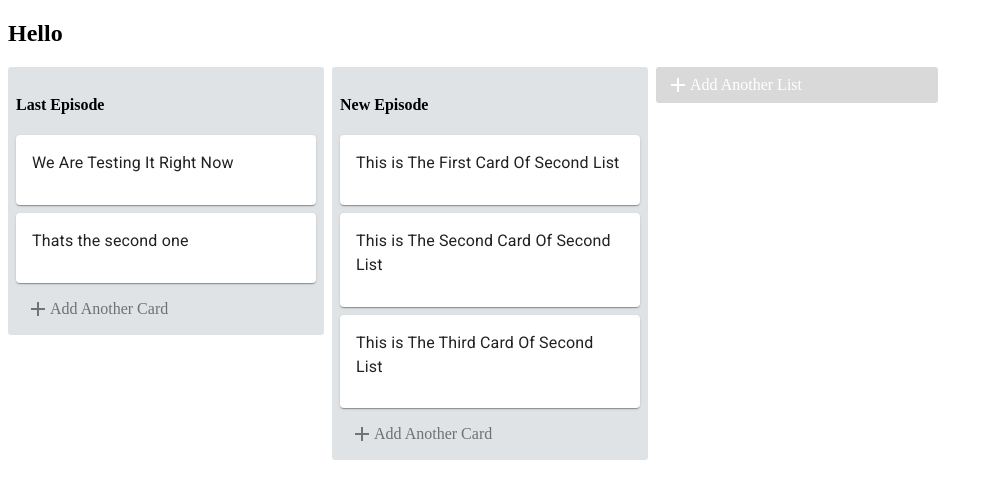
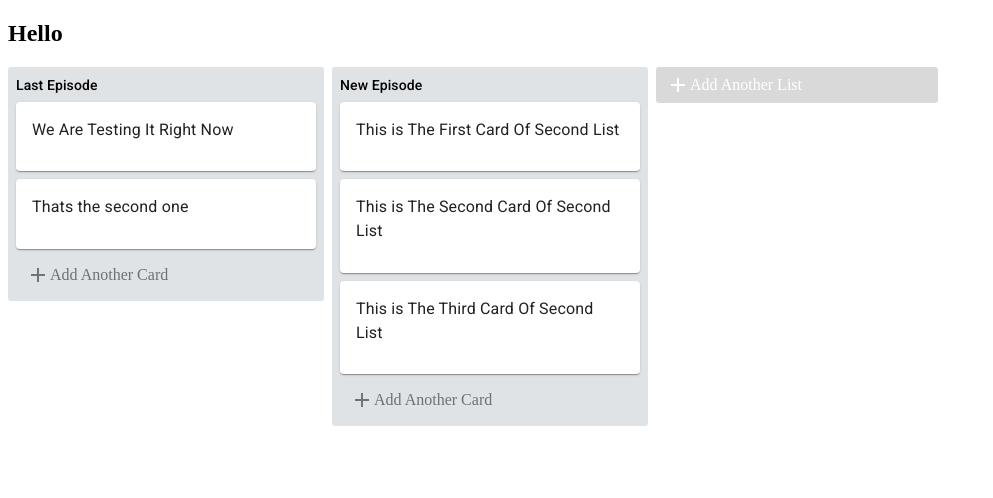
Before and after one commit to Usama26/trello-clone, a React (Create React App) app: page / in a window 1280 px wide. Shown: the top 498 px of the page, without its empty margins (0-993 px from the left). Built offline with nearby package versions, Linux system fonts and the light colour scheme.

Commit message:
Add Button Text Changed

```diff
--- a/src/componenets/TrelloList.js
+++ b/src/componenets/TrelloList.js
@@ -1,5 +1,6 @@
 import React from 'react'
 import TrelloCard from './TrelloCard'
+import Typography from '@material-ui/core/Typography';
 import TrelloActionButton from './TrelloActionButtion'
 import { Droppable, Draggable } from "react-beautiful-dnd";
 
@@ -26,7 +27,9 @@ const Trellolist = ({ title, cards, listID, index }) => {
                     <Droppable droppableId={String(listID)} >
                         {(provided) => (
                             <div {...provided.droppableProps}  ref={provided.innerRef}>
-                            <h4>{title}</h4>
+                                   <Typography variant="subtitle2" gutterBottom>
+                                {title}
+                            </Typography>
                             {cards.map((card, index) => <TrelloCard key={card.id} index={index}
                                 text={card.text} id={card.id} />)}
 {provided.placeholder}
```
Also changed, not shown: src/reducers/labelReducer.js (added).
